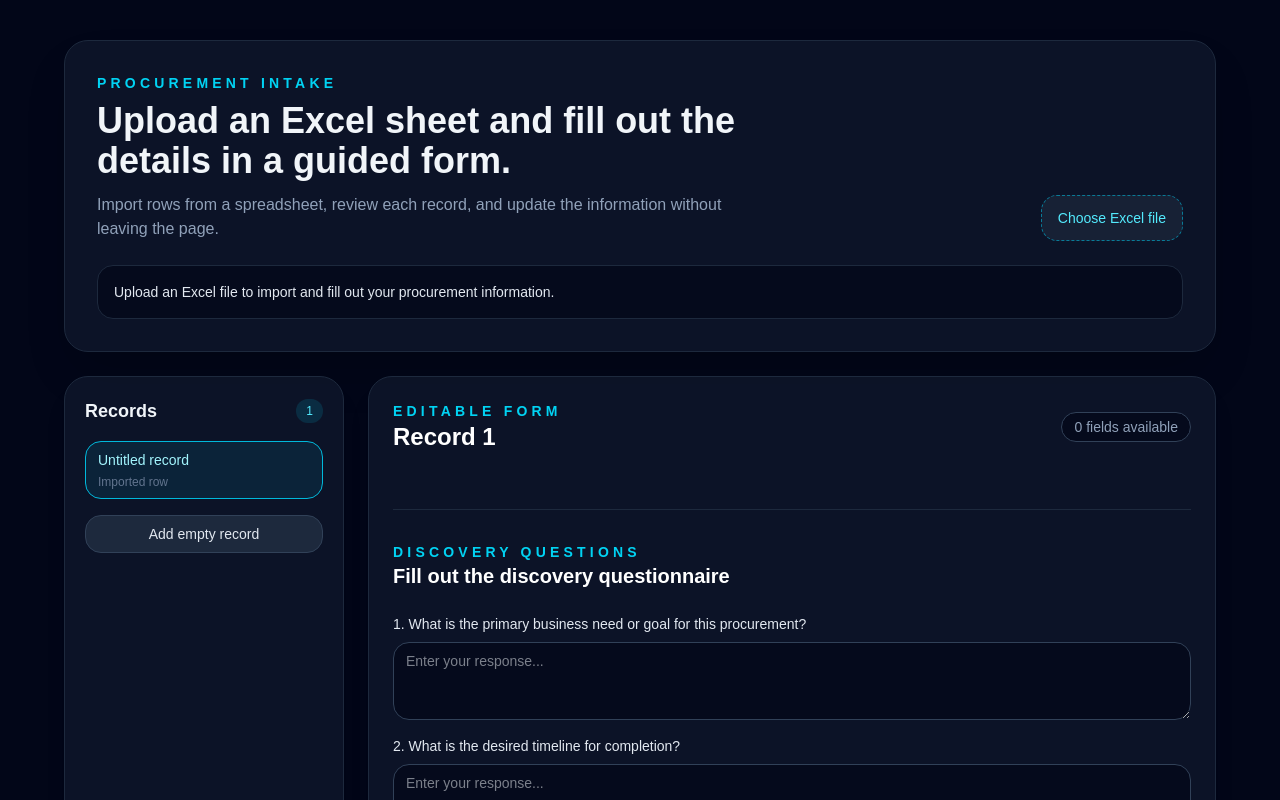
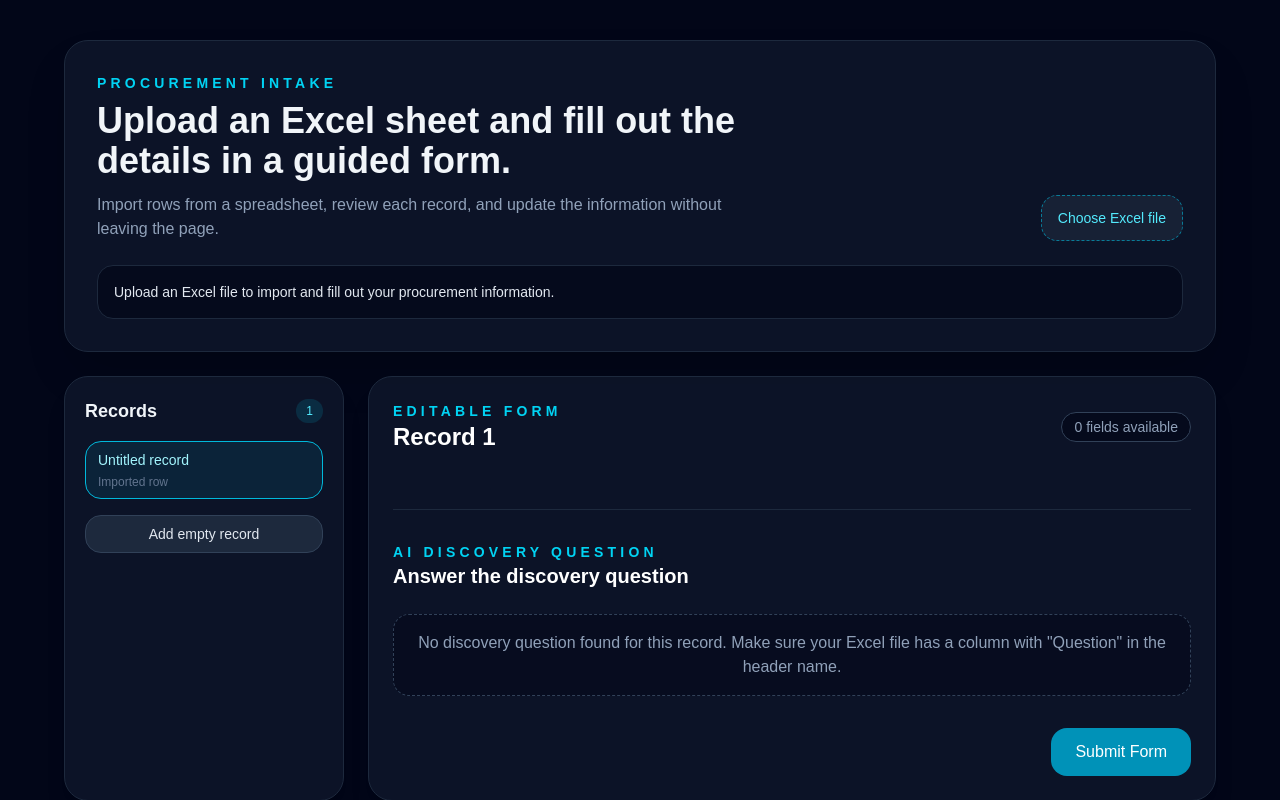
Before and after one commit to arjunibm2003/ProcurementAgent, a Next.js app: page / in a window 1280 px wide. Both pictures are taken after a click on the button "Add empty record". Shown: the top 800 px of the page. Built offline with nearby package versions, Linux system fonts and the light colour scheme.

Commit message:
Update home page

```diff
--- a/src/app/page.tsx
+++ b/src/app/page.tsx
@@ -4,15 +4,7 @@ import { ChangeEvent, useState } from "react";
 import * as XLSX from "xlsx";
 
 type SheetRow = Record<string, string>;
-type DiscoveryResponses = Record<number, Record<string, string>>;
-
-const DEFAULT_DISCOVERY_QUESTIONS = [
-  "What is the primary business need or goal for this procurement?",
-  "What is the desired timeline for completion?",
-  "Are there any specific vendors or solutions already in consideration?",
-  "What is the estimated budget range?",
-  "Who are the key stakeholders involved in this decision?",
-];
+type DiscoveryResponses = Record<number, string>;
 
 export default function Home() {
   const [rows, setRows] = useState<SheetRow[]>([]);
@@ -20,7 +12,7 @@ export default function Home() {
   const [selectedRow, setSelectedRow] = useState(0);
   const [status, setStatus] = useState("Upload an Excel file to import and fill out your procurement information.");
   const [fileName, setFileName] = useState("");
-  const [discoveryQuestions, setDiscoveryQuestions] = useState<string[]>(DEFAULT_DISCOVERY_QUESTIONS);
+  const [questionColumnIndex, setQuestionColumnIndex] = useState<number | null>(null);
   const [discoveryResponses, setDiscoveryResponses] = useState<DiscoveryResponses>({});
   const [submitStatus, setSubmitStatus] = useState<string>("");
 
@@ -60,6 +52,11 @@ export default function Home() {
       setHeaders(nextHeaders);
       setRows(normalizedRows);
       setSelectedRow(0);
+
+      // Find the question column (look for "question" in the header name)
+      const qColIndex = nextHeaders.findIndex(h => h.toLowerCase().includes("question"));
+      setQuestionColumnIndex(qColIndex >= 0 ? qColIndex : null);
+
       setStatus(`Loaded ${normalizedRows.length} item${normalizedRows.length === 1 ? "" : "s"} from ${file.name}.`);
     } catch (error) {
       console.error(error);
@@ -79,13 +76,10 @@ export default function Home() {
     setSelectedRow(rows.length);
   };
 
-  const updateDiscoveryResponse = (rowIndex: number, questionIndex: number, value: string) => {
+  const updateDiscoveryResponse = (rowIndex: number, value: string) => {
     setDiscoveryResponses((prev) => ({
       ...prev,
-      [rowIndex]: {
-        ...(prev[rowIndex] || {}),
-        [questionIndex]: value,
-      },
+      [rowIndex]: value,
     }));
   };
 
@@ -95,23 +89,36 @@ export default function Home() {
       return;
     }
 
-    const submissionData = {
-      timestamp: new Date().toISOString(),
-      records: rows.map((row, index) => ({
-        recordData: row,
-        discoveryAnswers: discoveryResponses[index] || {},
-      })),
+    // Update rows with discovery answers in column G
+    const updatedRows = rows.map((row, index) => {
+      const answer = discoveryResponses[index] || "";
+      return {
+        ...row,
+        ["Discovery Answer"]: answer,
       };
+    });
 
-    console.log("Form submission:", submissionData);
-    setSubmitStatus("✓ Form submitted successfully! Check the console for details.");
+    // Create a new workbook with the updated data
+    const ws = XLSX.utils.json_to_sheet(updatedRows);
+    const wb = XLSX.utils.book_new();
+    XLSX.utils.book_append_sheet(wb, ws, "Procurement Data");
+
+    // Set column widths for better readability
+    const maxWidth = 50;
+    ws["!cols"] = Object.keys(updatedRows[0] || {}).map(() => ({ wch: maxWidth }));
+
+    // Download the file
+    XLSX.writeFile(wb, `procurement-submission-${new Date().toISOString().split("T")[0]}.xlsx`);
+
+    setSubmitStatus("✓ Form submitted! Excel file downloaded with discovery answers in column G.");
 
     // Reset status after 5 seconds
     setTimeout(() => setSubmitStatus(""), 5000);
   };
 
   const currentRow = rows[selectedRow];
-  const currentDiscoveryResponses = discoveryResponses[selectedRow] || {};
+  const currentDiscoveryQuestion = questionColumnIndex !== null ? currentRow?.[headers[questionColumnIndex]] : null;
+  const currentDiscoveryResponse = discoveryResponses[selectedRow] || "";
 
   return (
     <main className="min-h-screen bg-slate-950 px-4 py-10 text-slate-100 sm:px-6 lg:px-8">
@@ -211,26 +218,26 @@ export default function Home() {
 
                 <div className="mt-8 border-t border-slate-800 pt-8">
                   <div className="mb-6">
-                    <p className="text-sm font-semibold uppercase tracking-[0.3em] text-cyan-400">Discovery questions</p>
-                    <h3 className="text-xl font-semibold text-white">Fill out the discovery questionnaire</h3>
+                    <p className="text-sm font-semibold uppercase tracking-[0.3em] text-cyan-400">AI Discovery Question</p>
+                    <h3 className="text-xl font-semibold text-white">Answer the discovery question</h3>
                   </div>
 
-                  <div className="space-y-4">
-                    {discoveryQuestions.map((question, qIndex) => (
-                      <label key={qIndex} className="flex flex-col gap-2 text-sm text-slate-300">
-                        <span className="font-medium text-slate-200">
-                          {qIndex + 1}. {question}
-                        </span>
+                  {currentDiscoveryQuestion ? (
+                    <label className="flex flex-col gap-2 text-sm text-slate-300">
+                      <span className="font-medium text-slate-200">{currentDiscoveryQuestion}</span>
                       <textarea
                         className="rounded-2xl border border-slate-700 bg-slate-950/70 px-3 py-2 text-slate-100 outline-none ring-0 transition focus:border-cyan-500"
-                          value={currentDiscoveryResponses[qIndex] ?? ""}
-                          onChange={(event) => updateDiscoveryResponse(selectedRow, qIndex, event.target.value)}
+                        value={currentDiscoveryResponse}
+                        onChange={(event) => updateDiscoveryResponse(selectedRow, event.target.value)}
                         placeholder="Enter your response..."
-                          rows={3}
+                        rows={4}
                       />
                     </label>
-                    ))}
+                  ) : (
+                    <div className="rounded-2xl border border-dashed border-slate-700 bg-slate-950/50 p-4 text-center text-slate-400">
+                      No discovery question found for this record. Make sure your Excel file has a column with "Question" in the header name.
                     </div>
+                  )}
                 </div>
 
                 <div className="mt-8 flex flex-col gap-3 sm:flex-row sm:justify-between">
```
Lines whose indentation alone changed are shown as unchanged.
